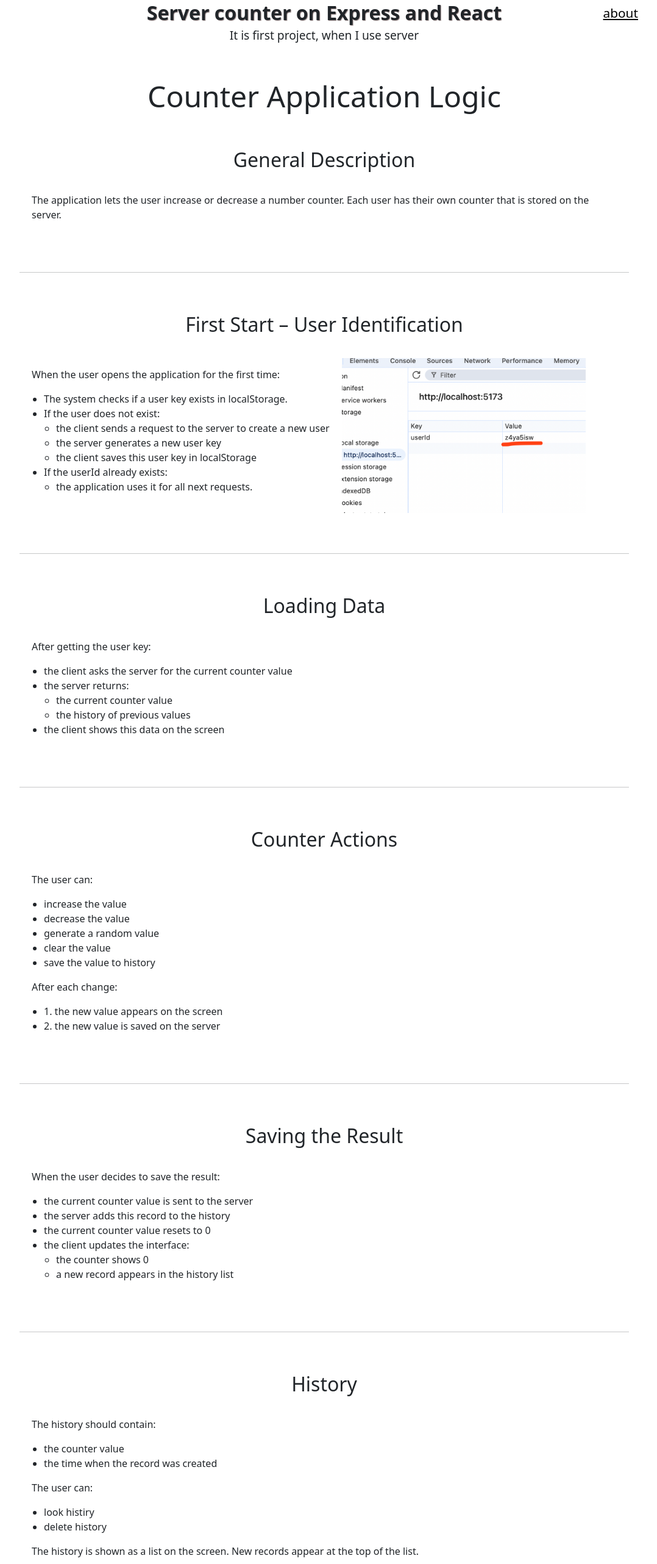
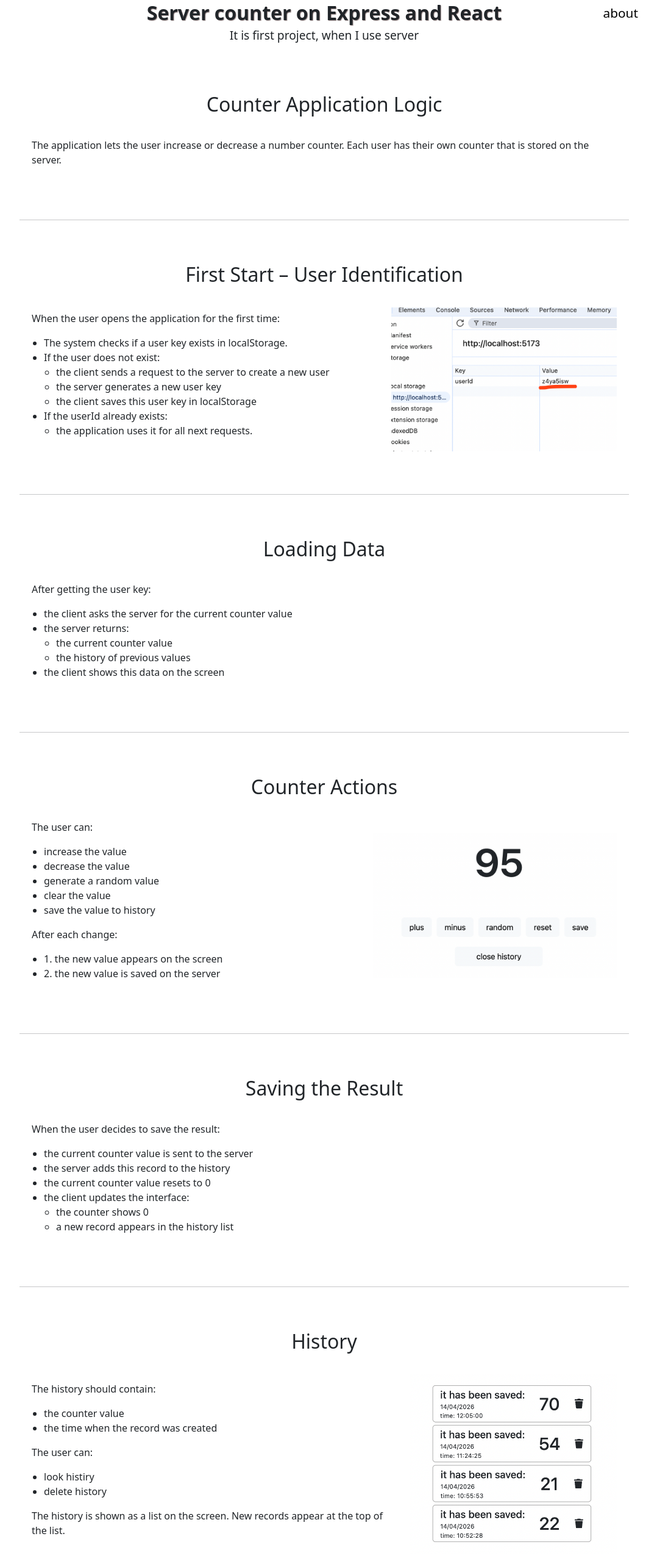
Before and after one commit to alexzosiak/counter, a React (Vite) app in the folder frontend/: page /about in a window 1280 px wide. Shown: the part 62-2626 px from the top of the page at 61% size, without its empty margins (108-1186 px from the left). Built offline with nearby package versions, Linux system fonts and the light colour scheme; no server answers.

Commit message:
finished 1v

```diff
--- a/frontend/src/components/About/About.module.scss
+++ b/frontend/src/components/About/About.module.scss
@@ -19,15 +19,19 @@
 
 .box {
 
-    padding: 50px 20px;
+    padding: 70px 20px;
     // border: 1px solid green;
 }
 .flex {
     display: flex;
     gap: 20px;
     align-items: center;
+    justify-content: space-between;
 }
 
 ul {
     padding-left: 20px;
 }
+hr {
+    margin: 0;
+}
--- a/frontend/src/components/About/About.tsx
+++ b/frontend/src/components/About/About.tsx
@@ -1,14 +1,14 @@
 import style from './About.module.scss';
 import idKey from './img/id-key.png';
+import action from './img/action.png';
+import history from './img/history.png';
 
 const About = () => {
     return (
         <section>
             <div className={style.container}>
-                <h1 className={style.h1}>Counter Application Logic</h1>
-
                 <div className={style.box}>
-                    <h2 className={style.h2}>General Description</h2>
+                    <h2 className={style.h2}>Counter Application Logic</h2>
                     <p>
                         The application lets the user increase or decrease a
                         number counter. Each user has their own counter that is
@@ -25,8 +25,8 @@ const About = () => {
                     <div className={style.flex}>
                         <div>
                             <p>
-                            When the user opens the application for the first
-                            time:
+                                When the user opens the application for the
+                                first time:
                             </p>
 
                             <ul>
@@ -61,8 +61,7 @@ const About = () => {
                                 </li>
                             </ul>
                         </div>
-                            <img src={idKey} alt="id-key" width={'400px'} />
-
+                        <img src={idKey} alt="id-key" width={'370px'} />
                     </div>
                 </div>
 
@@ -91,6 +90,8 @@ const About = () => {
 
                 <div className={style.box}>
                     <h2 className={style.h2}>Counter Actions</h2>
+                    <div className={style.flex}>
+                        <div>
                             <p>The user can:</p>
                             <ul>
                                 <li>increase the value</li>
@@ -104,6 +105,9 @@ const About = () => {
                                 <li>1. the new value appears on the screen</li>
                                 <li>2. the new value is saved on the server</li>
                             </ul>
+                        </div>
+                        <img src={action} alt="action-img" width={'400px'} />
+                    </div>
                 </div>
 
                 <hr />
@@ -131,6 +135,8 @@ const About = () => {
 
                 <div className={style.box}>
                     <h2 className={style.h2}>History</h2>
+                    <div className={style.flex}>
+                    <div>
                     <p>The history should contain:</p>
                     <ul>
                         <li>the counter value</li>
@@ -146,6 +152,9 @@ const About = () => {
                         records appear at the top of the list.
                     </p>
                     </div>
+                    <img src={history} alt="action-img" width={'340px'}/>
+                    </div>
+                </div>
             </div>
         </section>
     );
--- a/frontend/src/components/AppNavigation/app-navigation.scss
+++ b/frontend/src/components/AppNavigation/app-navigation.scss
@@ -12,8 +12,7 @@
         & > a {
             padding: 5px;
             color: black;
-            font-size: 1.3rem;
-            font-weight: 500;
+
             cursor: pointer;
             &:hover {
                 border-radius: 4px;
--- a/frontend/src/components/CounterHistory/ConterHistory.tsx
+++ b/frontend/src/components/CounterHistory/ConterHistory.tsx
@@ -1,5 +1,7 @@
 import CounterItem from '../CounterItem/CounterItem';
 import './save-counters.scss';
+
+
 
 const CounterHystory = () => {
 
--- a/frontend/src/components/CounterItem/CounterItem.tsx
+++ b/frontend/src/components/CounterItem/CounterItem.tsx
@@ -13,10 +13,11 @@ type StateItem = {
     onDeleteCount: (id: string) => void;
 }
 
+
 const CounterItem = () => {
     const { save, onDeleteCount } = useCounter() as StateItem;
 
-    if (!save) return <div>Loading...</div>;
+    if (save.length === 0) return <div>This user <span style={{color: 'red'}}>does not</span> have any history yet</div>;
 
     const elements = save?.map(({ id, value, timestamp }: Datas) => {
         const { day, month, year, hours, minutes, seconds } = timeTransform(timestamp);
--- a/frontend/src/scss/body.scss
+++ b/frontend/src/scss/body.scss
@@ -2,6 +2,9 @@
     box-sizing: border-box;
     padding: 0px;
     margin: 0px;
+}
+a {
+    text-decoration: none;
 }
 
 body {
```
Also changed, not shown: frontend/src/components/About/img/action.png (added), frontend/src/components/About/img/history.png (added). Lines whose indentation alone changed are shown as unchanged.
